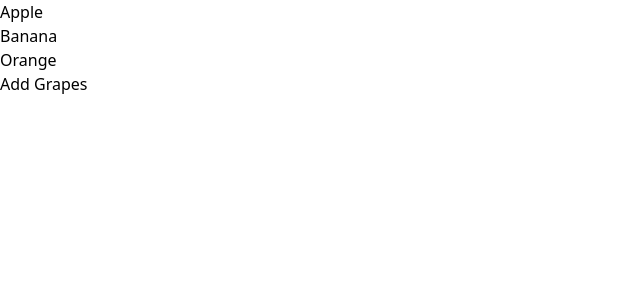
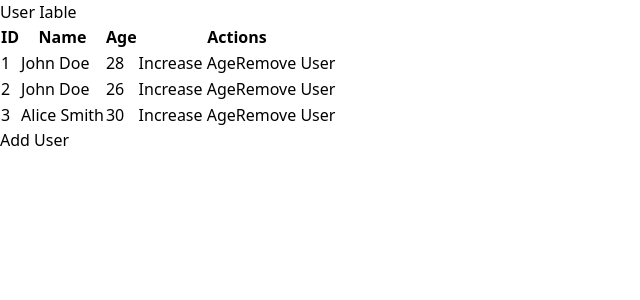
Before and after one commit to MubassamAli128/ReactClass2, a React (Vite) app: page / in a window 1280 px wide. Shown: the top 300 px of the page, without its empty margins (0-640 px from the left). Built offline with nearby package versions, Linux system fonts and the light colour scheme.

Commit message:
Example5 Done!

```diff
--- a/src/App.jsx
+++ b/src/App.jsx
@@ -1,11 +1,11 @@
 import React from 'react'
 import './index.css';
-import E4 from './components/E4';
+import E5 from './components/E5';
 
 function App() {
   return(
     <>
-    <E4/>
+    <E5/>
     </>
   )
 }
--- a/src/components/E4.jsx
+++ /dev/null
@@ -1,24 +0,0 @@
-import React, { useState } from "react";
-import Button from "./Button"
-const E4=()=>{
-
-    const [items,setItems]=useState(['Apple','Banana','Orange']);
-    const addItem=()=>{
-        setItems([...items,'Grapes']);
-    };
-
-    return(
-        <div>
-            <ul>
-                {
-                    items.map((item,index)=>(
-                        <li key={index}>{item}</li>
-                    ))
-                }
-            </ul>
-            <Button onClick={addItem}>Add Grapes</Button>
-        </div>
-    )
-}
-
-export default E4;
--- /dev/null
+++ b/src/components/E5.jsx
@@ -0,0 +1,65 @@
+import React, { useState } from "react";
+import Button from "./Button"
+const E5=()=>{
+
+    const [users,setUsers]=useState([
+        {id:1,name:"John Doe",age:28},
+        {id:2,name:"John Doe",age:26},
+        {id:3,name:"Alice Smith",age:30}
+    ]);
+
+    const addUser=()=>{
+        const newId=users.length?Math.max(...users.map(user=>user.id))+1:1;
+        console.log(newId);
+
+        const newUser={id:newId,name:"Mubassam Ali",age:24};
+        setUsers([...users,newUser]);
+    };
+
+    const updateUserAge=(id,newAge)=>{
+        const updateUsers=users.map(user=>(
+            user.id===id?{...user,age:newAge}:user
+        ));
+        setUsers(updateUsers);
+    }
+
+    const removeUser=(id)=>{
+        const filtedUsers=users.filter(user=>user.id!==id);
+        setUsers(filtedUsers);
+    }
+
+
+    return(
+        <div className="p-4">
+            <h3 className="mb-4 text-lg font-semibold">User Iable</h3>
+            <table className="bg-gray-100">
+                <thead>
+                    <tr>
+                        <th className="px-4 py-4 border-gray-300">ID</th>
+                        <th className="px-4 py-4 border-gray-300">Name</th>
+                        <th className="px-4 py-4 border-gray-300">Age</th>
+                        <th className="px-4 py-4 border-gray-300">Actions</th>
+                    </tr>
+                </thead>
+                <tbody>
+                    {
+                        users.map(user=>(
+                            <tr key={user.id}>
+                                <td className="px-4 py-4 border-gray-300">{user.id}</td>
+                                <td className="px-4 py-4 border-gray-300">{user.name}</td>
+                                <td className="px-4 py-4 border-gray-300">{user.age}</td>
+                                <td className="px-4 py-4 border-gray-300">
+                                    <button onClick={()=>updateUserAge(user.id,user.age+1)} className="px-2 py-1 mr-2 text-white bg-blue-500 rounded">Increase Age</button>
+                                    <button onClick={()=>removeUser(user.id)} className="px-2 py-1 text-white bg-red-500 rounded">Remove User</button>
+                                </td>
+                            </tr>
+                        ))
+                    }
+                </tbody>
+            </table>
+            <button onClick={addUser} className="px-4 py-2 text-white bg-green-500 rounded">Add User</button>
+        </div>
+    )
+}
+
+export default E5;
```
